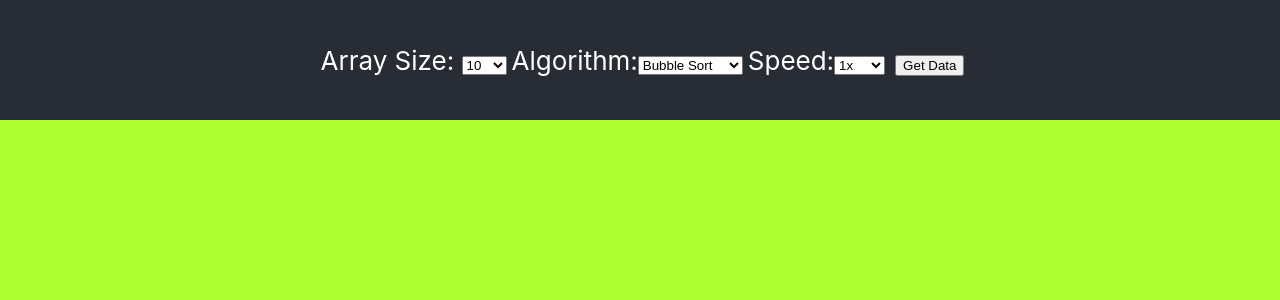
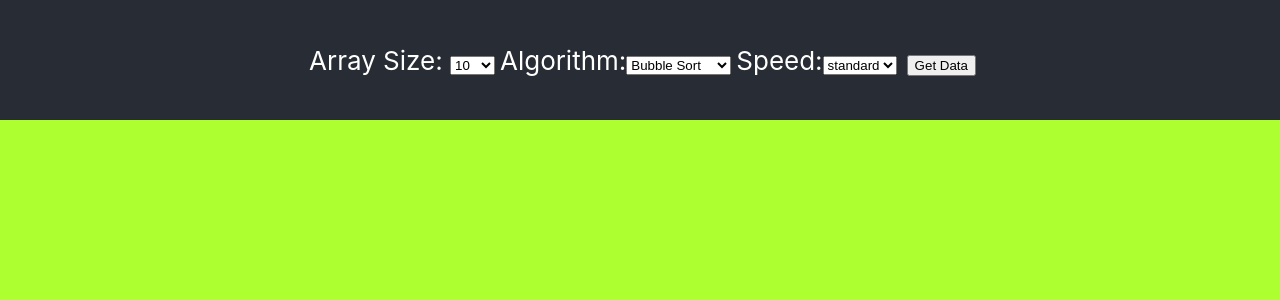
Before and after one commit to alexiusvdt/sorting, a React (Create React App) app in the folder frontend/: page / in a window 1280 px wide. Shown: the top 300 px of the page. Built offline with nearby package versions, Linux system fonts and the light colour scheme; the HTML template or start-up script is replaced by a standard one.

Commit message:
delay added, change speed to numeric value for dynamic assignment, small readme changes

```diff
--- a/frontend/package.json
+++ b/frontend/package.json
@@ -8,8 +8,6 @@
     "@testing-library/react": "^13.4.0",
     "@testing-library/user-event": "^13.5.0",
     "axios": "^1.5.0",
-    "d3": "^7.8.5",
-    "material-components-web": "^14.0.0",
     "react": "^18.2.0",
     "react-dom": "^18.2.0",
     "react-flip-move": "^3.0.5",
--- a/frontend/src/App.js
+++ b/frontend/src/App.js
@@ -8,7 +8,6 @@ const App = () => {
 
   const [fetchedData, setFetchedData] = useState(null)
   const [requestParams, setRequestParams] = useState({})
-  const [disableControls, setDisableControls] = useState(false)
 
   /**
   * @function
@@ -16,9 +15,7 @@ const App = () => {
   */
   const updateParams = (formData) => {
     setRequestParams({ ...formData });
-    setDisableControls(true)
     fetchData(formData);
-    setDisableControls(false)
   };
 
   /**
@@ -28,7 +25,7 @@ const App = () => {
  * 1 will contain subarrays with each step of the process
  */
   const fetchData = (requestParams) => {
-  console.log('starting fetch')
+    // console.log('starting fetch')
     axios({
       method: "GET",
       url:"/sort",
@@ -58,6 +55,8 @@ const App = () => {
     {fetchedData !== null &&
       <Visualizer
         fetchedData = {fetchedData}
+        speed = {requestParams.selectedSpeed}
+        // need to pass down speed to modify delay timer
       />
     }
   </div>
--- a/frontend/src/components/Navbar.js
+++ b/frontend/src/components/Navbar.js
@@ -4,7 +4,7 @@ const Navbar = ({ updateParams }) => {
   const [formData, setFormData] = useState({
     selectedAlgo: "bubble",
     selectedSize: 10,
-    selectedSpeed: "std"
+    selectedSpeed: 1000
     });
 
   const handleSubmit = (e) => {
@@ -44,15 +44,16 @@ const Navbar = ({ updateParams }) => {
             <option value={"tbd"}>Heap Sort</option>
           </select>
           <label className="label">Speed:</label>
+          {/* todo: move speed select out of navbar. it isn't sent in the request and should be changable without re-requesting data */}
           <select
             value={formData.selectedSpeed}
-            defaultValue={"std"}
+            defaultValue={1000}
             onChange={(e) => setFormData({ ...formData, selectedSpeed: e.target.value })}
             >
-            <option value={"half"}>0.5x</option>
-            <option value={"std"}>1x</option>
-            <option value={"fast"}>2x</option>
-            <option value={"sanic"}>100x</option>
+            <option value={2000}>slow</option>
+            <option value={1000}>standard</option>
+            <option value={500}>fast</option>
+            <option value={100}>faster</option>
           </select>
         <button className="submit-button" type="submit" id="submit">Get Data</button>
         </form>
--- a/frontend/src/components/Visualizer.js
+++ b/frontend/src/components/Visualizer.js
@@ -1,35 +1,47 @@
-import React, { useState, useEffect, useRef } from 'react';
+import React, { useState, useEffect } from 'react';
 import Bar from './Bar'
 import { FaPlay as Play } from 'react-icons/fa';
 // import { FaArrowRightLong as Forward } from 'react-icons/fa6';
 // import { FaArrowLeftLong as Backward } from 'react-icons/fa6';
-// import { FaArrowRotateLeft as RotateLeft} from 'react-icons/fa6';
+import { FaArrowRotateLeft as Reset} from 'react-icons/fa6';
 
-const Visualizer = ({ fetchedData }) => {
+const Visualizer = ({ fetchedData, speed }) => {
   // const [playing, setIsPlaying] = useState(false) <- todo: replay controller/button locking tool?
   const [bars, setCurrentBars] = useState(null)
+  const [iteration, setIteration] = useState(null)
+  const [delay, setDelay] = useState(null)
 
-  // destructure data
   const init = fetchedData.data[0]
   const steps = fetchedData.data[1]
-  // console.log('init data', init)
+  console.log('init data', init)
   // console.log('steps', steps)
+  // console.log('speed', speed)
 
   useEffect(() => {
+    setDelay(speed)
     generateBars(init);
+    // warning on this react-hooks/exhaustive-deps ... not sure if concern or not?
   }, []);
 
-  const start = () => {
+  const start = async () => {
     let i = 0
+
     while (i < steps.length) {
       console.log("start executed", i)
       generateBars(steps[i])
+      setIteration(i)
+      await sleep(delay)
       i++
     }
   }
 
-  function generateBars(array) {
+  function sleep(ms) {
+    return new Promise(resolve => setTimeout(resolve, ms));
+  }
+
+  async function generateBars(array) {
     let color = 1;
+
     let bars = array.map((value, index) => (
       <Bar
         key={index}
@@ -47,16 +59,43 @@ const Visualizer = ({ fetchedData }) => {
     </button>
   );
 
+  const reset = () => {
+    // do something to re-render init array
+  }
+
+  const resetButton = (
+    <button className='controller' onClick={reset}>
+      <Reset />
+    </button>
+  )
+
+  const stop = () => {
+    // do something to stop the loop
+  }
+
+  const stopButton = (
+    <button className='controller' onClick={stop}>
+      {/* <Stop /> */}
+    </button>
+  )
+
+
+
   return (
   <>
   {/* todo: div needs to be limited to page width, currently will spill out like crazy with large arr sizes */}
     <div className='frame'>
       <div className='barsDiv container card'>{bars}</div>
     </div>
+    <div><p>Steps taken: {iteration}</p></div>
     <div className='control-panel'>
       <div className='control-buttons'>
-        <h3>start the sort!</h3>
+        <p>start the sort!</p>
         {playButton}
+        <p>reset sort state</p>
+        {resetButton}
+        <p>stop sort</p>
+        {/* {stopButton} */}
       </div>
     </div>
     <div className='panel'></div>
```
Also changed, not shown: 1 other file (tests, documents, lock files or other folders). Lines whose indentation alone changed are shown as unchanged.
